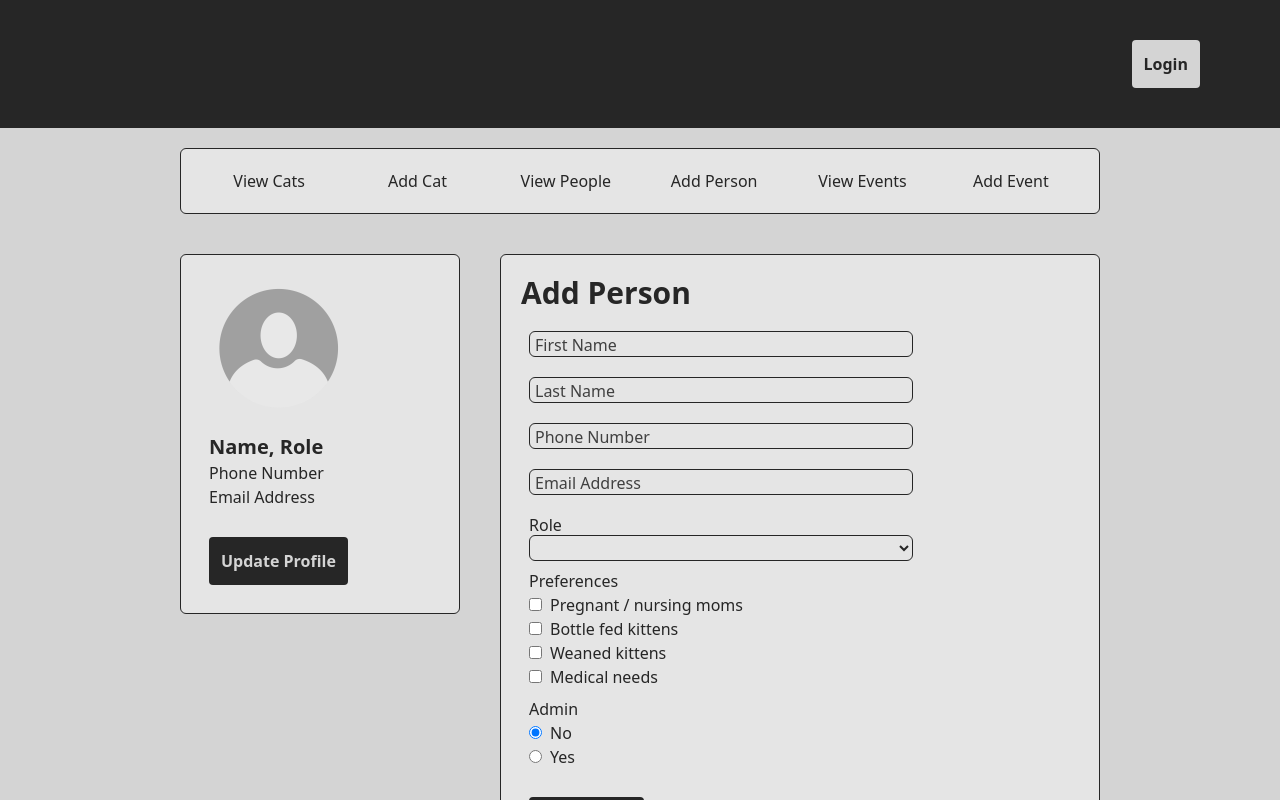
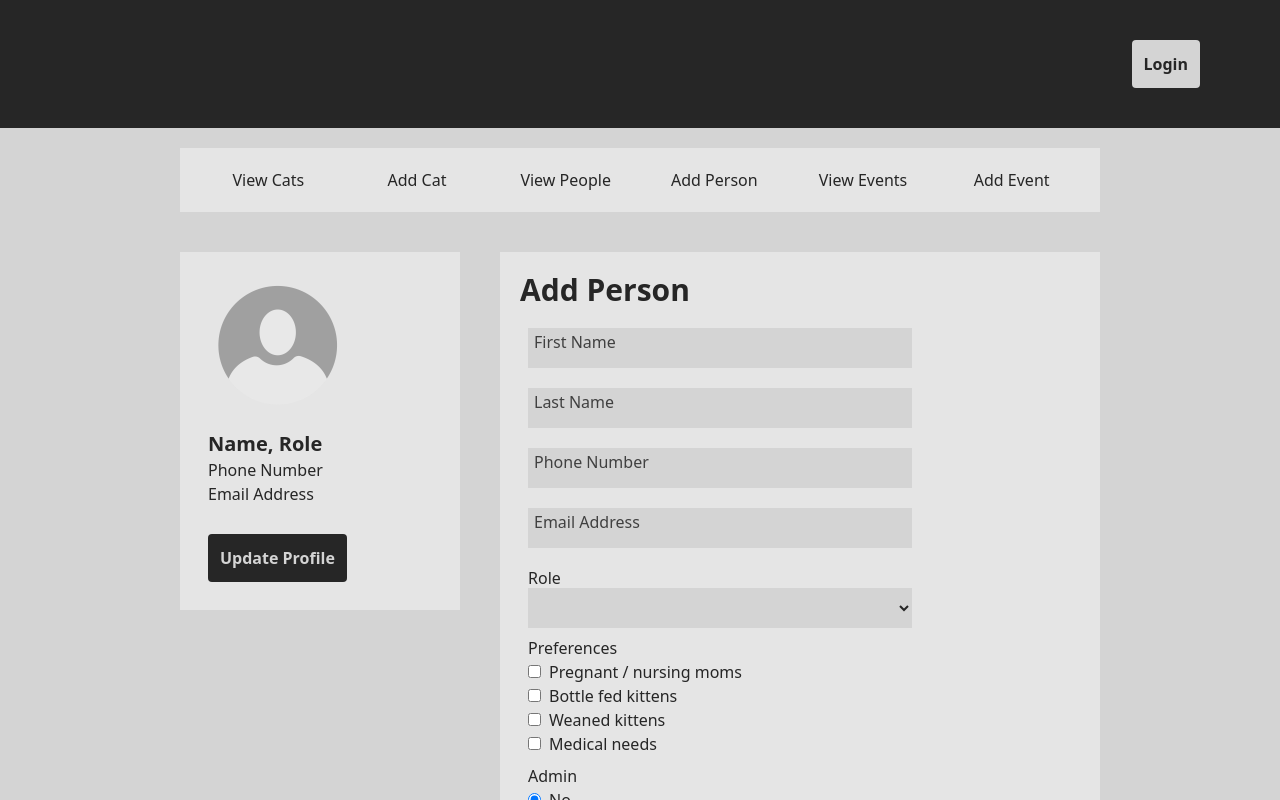
Before and after one commit to ajfait/portal, a React (Vite) app: page / in a window 1280 px wide. Shown: the top 800 px of the page. Built offline with nearby package versions, Linux system fonts and the light colour scheme.

Commit message:
update styling

```diff
--- a/src/components/AddPersonForm.jsx
+++ b/src/components/AddPersonForm.jsx
@@ -2,11 +2,11 @@ import React from "react";
 
 const AddPersonForm = () => {
   return (
-    <form className="text-neutral-800 bg-neutral-200 border border-neutral-800 rounded-md m-5 p-5">
+    <form className="text-neutral-800 bg-neutral-200 m-5 p-5">
       <h2 className="text-3xl font-bold">Add Person</h2>
       <div className="relative m-2 mt-5">
         <input
-          className="peer border border-neutral-800 rounded-md field-sizing-fixed w-sm placeholder-transparent"
+          className="peer bg-neutral-300 pt-2 pb-2 field-sizing-fixed w-sm placeholder-transparent"
           type="text"
           name="first_name"
           id="first_name"
@@ -23,7 +23,7 @@ const AddPersonForm = () => {
       </div>
       <div className="relative m-2 mt-5">
         <input
-          className="peer border border-neutral-800 rounded-md field-sizing-fixed w-sm placeholder-transparent"
+          className="peer bg-neutral-300 pt-2 pb-2 field-sizing-fixed w-sm placeholder-transparent"
           type="text"
           name="last_name"
           id="last_name"
@@ -40,7 +40,7 @@ const AddPersonForm = () => {
       </div>
       <div className="relative m-2 mt-5">
         <input
-          className="peer border border-neutral-800 rounded-md field-sizing-fixed w-sm placeholder-transparent"
+          className="peer bg-neutral-300 pt-2 pb-2 field-sizing-fixed w-sm placeholder-transparent"
           type="tel"
           name="phone"
           id="phone"
@@ -56,7 +56,7 @@ const AddPersonForm = () => {
       </div>
       <div className="relative m-2 mt-5">
         <input
-          className="peer border border-neutral-800 rounded-md field-sizing-fixed w-sm placeholder-transparent"
+          className="peer bg-neutral-300 pt-2 pb-2 field-sizing-fixed w-sm placeholder-transparent"
           type="email"
           name="email"
           id="email"
@@ -71,7 +71,7 @@ const AddPersonForm = () => {
       </div>
       <div className="relative m-2 mt-10">
         <select
-          className="border border-neutral-800 rounded-md mr-2 field-sizing-fixed w-sm"
+          className="bg-neutral-300 pt-2 pb-2 mr-2 field-sizing-fixed w-sm"
           id="role"
           name="role"
         >
--- a/src/components/NavMenu.jsx
+++ b/src/components/NavMenu.jsx
@@ -2,7 +2,7 @@ import React from "react";
 
 const NavMenu = () => {
   return (
-    <div className="text-neutral-800 bg-neutral-200 border border-neutral-800 rounded-md m-5 p-5">
+    <div className="text-neutral-800 bg-neutral-200 m-5 p-5">
       <div className="grid xs:grid-cols-1 md:grid-cols-3 lg:grid-cols-6 gap-3 text-center">
         <div>
           <a
--- a/src/components/ProfileCard.jsx
+++ b/src/components/ProfileCard.jsx
@@ -2,7 +2,7 @@ import React from "react";
 
 const ProfileCard = () => {
   return (
-    <div className="text-neutral-800 bg-neutral-200 border border-neutral-800 rounded-md m-5 p-5">
+    <div className="text-neutral-800 bg-neutral-200 m-5 p-5">
       <img
         src="/profile-image-default.png"
         alt="Person"
```
